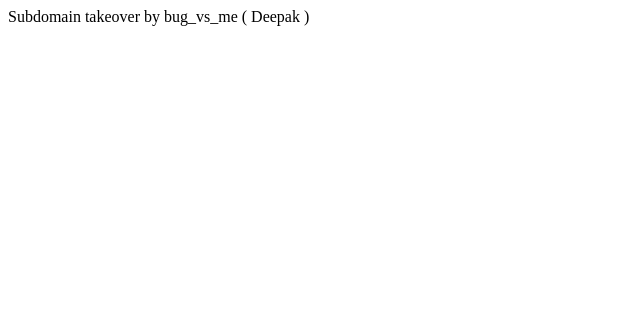
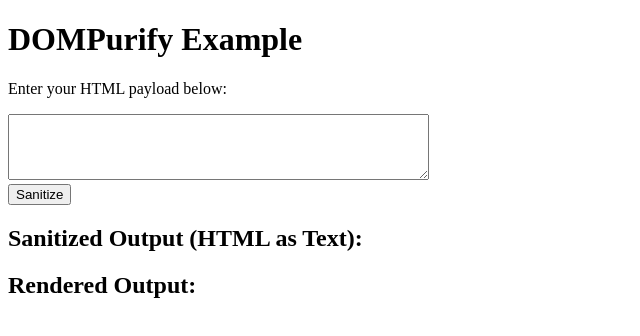
Before and after one commit to shellprotocol/shellprotocol.github.io, a plain HTML site: page index.html in a window 1280 px wide. Shown: the whole page, without its empty margins (0-640 px from the left). Drawn offline with nearby package versions, Linux system fonts and the light colour scheme.

Commit message:
Update index.html

```diff
--- a/index.html
+++ b/index.html
@@ -1,2 +1,39 @@
-Subdomain takeover by bug_vs_me ( Deepak )
-<script>alert(document.domain)</script>
+<!DOCTYPE html>
+<html lang="en">
+<head>
+    <meta charset="UTF-8">
+    <meta name="viewport" content="width=device-width, initial-scale=1.0">
+    <title>DOMPurify Example</title>
+    <script src="https://cdnjs.cloudflare.com/ajax/libs/dompurify/2.3.0/purify.min.js"></script>
+</head>
+<body>
+    <h1>DOMPurify Example</h1>
+    <p>Enter your HTML payload below:</p>
+
+    <textarea id="inputBox" rows="4" cols="50"></textarea>
+    <br>
+    <button onclick="sanitizeInput()">Sanitize</button>
+
+    <h2>Sanitized Output (HTML as Text):</h2>
+    <pre id="textOutputBox"></pre>
+
+    <h2>Rendered Output:</h2>
+    <div id="renderedOutputBox"></div>
+
+    <script>
+        function sanitizeInput() {
+            // Get the user's input from the textarea
+            const input = document.getElementById('inputBox').value;
+
+            // Sanitize the input using DOMPurify
+            const sanitizedOutput = DOMPurify.sanitize(input);
+
+            // Display the sanitized HTML as text
+            document.getElementById('textOutputBox').textContent = sanitizedOutput;
+
+            // Display the sanitized HTML as rendered content
+            document.getElementById('renderedOutputBox').innerHTML = sanitizedOutput;
+        }
+    </script>
+</body>
+</html>
```
